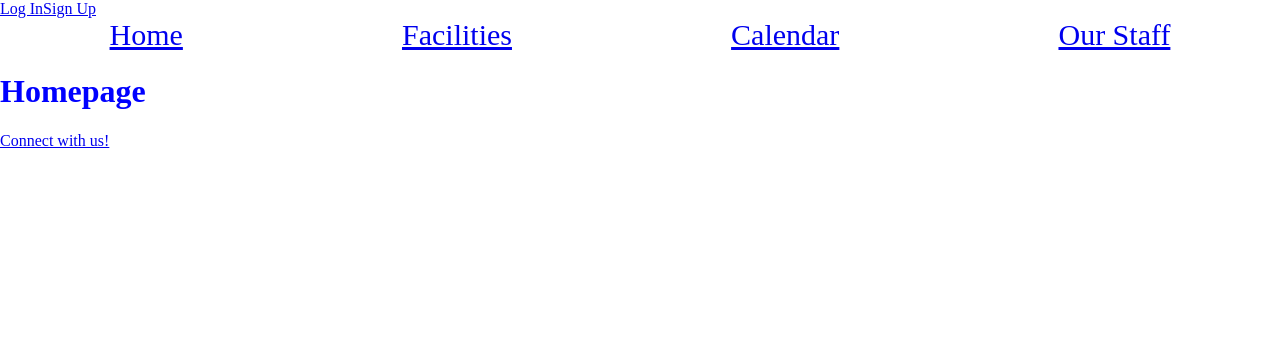
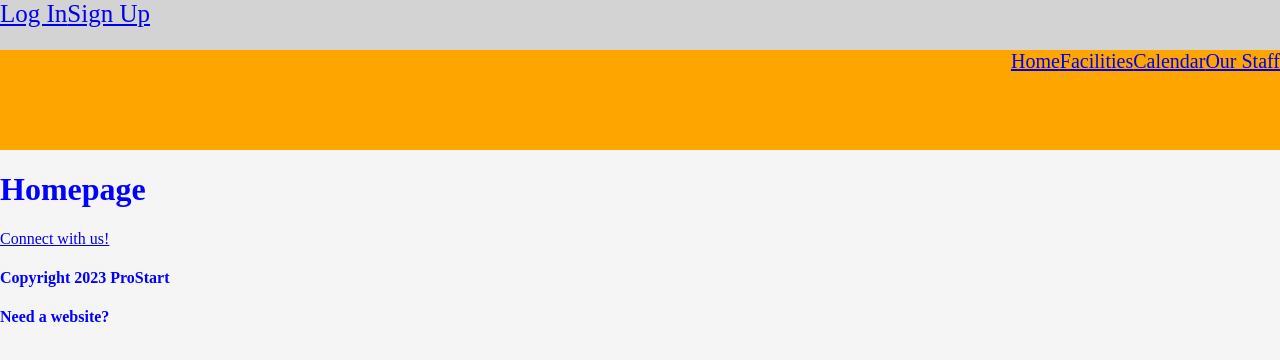
Before and after one commit to armullen/ProStart-Front-End, a React (Create React App) app in the folder prostart/: page / in a window 1280 px wide. Shown: the top 360 px of the page. Built offline with nearby package versions, Linux system fonts and the light colour scheme.

Commit message:
done for the day

```diff
--- a/package.json
+++ b/package.json
@@ -1,5 +1,9 @@
 {
   "devDependencies": {
     "@babel/plugin-proposal-private-property-in-object": "^7.21.11"
+  },
+  "dependencies": {
+    "bootstrap": "^5.3.0",
+    "react-bootstrap": "^2.8.0"
   }
 }
--- a/prostart/src/components/Banner.js
+++ b/prostart/src/components/Banner.js
@@ -3,8 +3,10 @@ import { Link } from 'react-router-dom'
 function Banner() {
     return(
         <div className="banner">
-            <Link to='/login'>Log In</Link>
-            <Link to='/signup'>Sign Up</Link>
+            <div className='bannerlinks'>
+                <Link to='/login'>Log In</Link>
+                <Link to='/signup'>Sign Up</Link>
+            </div>
         </div>
     )
 }
--- a/prostart/src/components/Footer.js
+++ b/prostart/src/components/Footer.js
@@ -4,6 +4,8 @@ function Footer () {
     return (
         <div className='socials'>
             <Link to='/contactus'>Connect with us!</Link>
+            <h4>Copyright 2023 ProStart</h4>
+            <h4>Need a website?</h4>
         </div>
     )
 }
--- a/prostart/src/index.css
+++ b/prostart/src/index.css
@@ -1,11 +1,32 @@
+
+/* ....................globals................. */
 body {
   margin: 0;
   font-family: 'Times New Roman', Times, serif;
   color: blue;
+  background-color: whitesmoke;
 }
 
+
+/* ......................header......................... */
 nav {
   display: flex;
-  justify-content: space-around;
-  font-size: 30px;
+  justify-content: right;
+  margin: 0;
+  font-size: 20px;
 }
+
+.banner{
+  background-color: lightgrey;
+  height: 50px;
+  display: flex;
+}
+.bannerlinks{
+  font-size: 25px;
+}
+
+.header{
+  background-color: orange;
+  height: 100px;
+
+}
```
Also changed, not shown: 1 other file (tests, documents, lock files or other folders).
